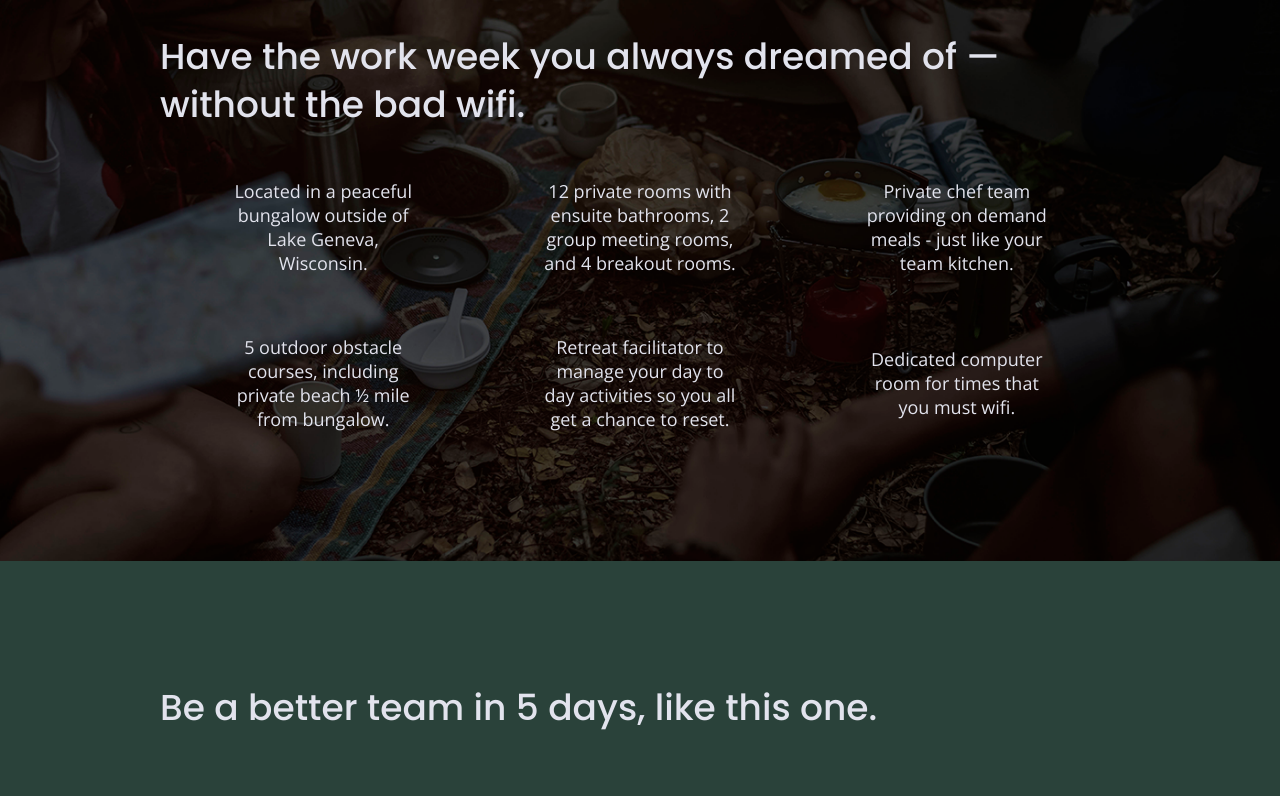
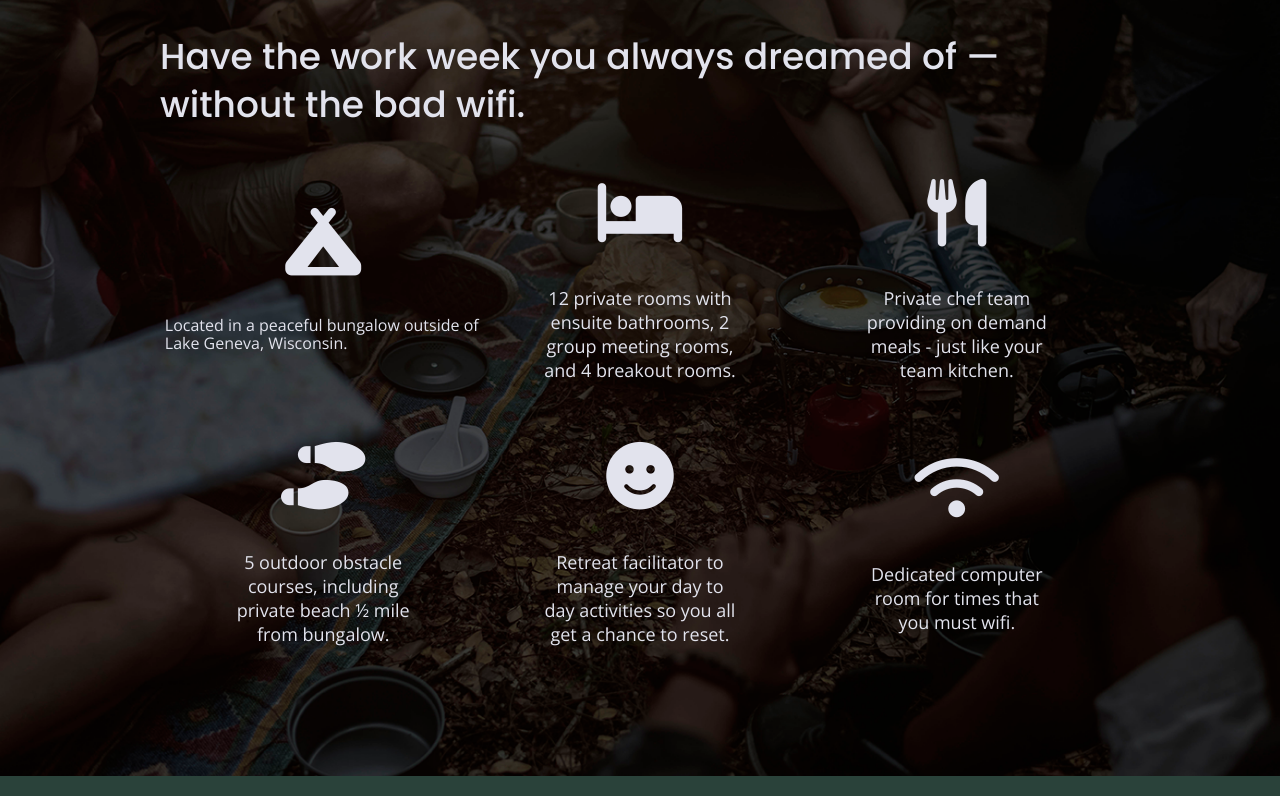
Before and after one commit to kdillhyon/unplugged-retreat, a website built with Parcel: page index.html in a window 1280 px wide. Shown: the part 1099-1895 px from the top of the page. Built offline with nearby package versions, Linux system fonts and the light colour scheme; files whose address does not match are found by name.

Commit message:
html fontawesome

```diff
--- a/About/index.html
+++ b/About/index.html
@@ -15,7 +15,8 @@
   <link rel="manifest" href="../site.webmanifest">
   <link rel="apple-touch-icon" href="../icon.png">
   <!-- Place favicon.ico in the root directory -->
-
+  <link href="https://fonts.googleapis.com/css?family=Open+Sans:400,700|Poppins:500,700" rel="stylesheet">
+  <script src="https://kit.fontawesome.com/92e45ee80b.js" crossorigin="anonymous"></script>
   <link rel="stylesheet" href="../css/normalize.css">
   <link rel="stylesheet" href="../css/main.css">
 
--- a/css/main.css
+++ b/css/main.css
@@ -332,6 +332,11 @@ input[type=button] {
   justify-content: center;
   align-items: center;
   flex-flow: row wrap;
+}
+
+.features i {
+  font-size: 3.75em;
+  margin-bottom: 40px;
 }
 
 .features p {
--- a/index.html
+++ b/index.html
@@ -13,6 +13,7 @@
   <!-- Place favicon.ico in the root directory -->
   <!-- Google Fonts -->
   <link href="https://fonts.googleapis.com/css?family=Open+Sans:400,700|Poppins:500,700" rel="stylesheet">
+  <script src="https://kit.fontawesome.com/92e45ee80b.js" crossorigin="anonymous"></script>
   <link rel="stylesheet" href="css/normalize.css">
   <link rel="stylesheet" href="css/main.css">
 </head>
@@ -70,14 +71,15 @@
         <h2>Have the work week you always dreamed of — without the bad wifi.</h2>
         <div class="features-items">
           <article>
-            <p class="fontawesome-icon">
+            <p class= "fontawesome.icon">
+              <i class= "fas fa-campground"></i>
             </p>
-            <p class="features-item-description">
               Located in a peaceful bungalow outside of Lake Geneva, Wisconsin.
             </p>
           </article>
           <article>
             <p class="fontawesome-icon">
+            <i class= "fas fa-bed"></i>
             </p>
             <p class="features-item-description">
               12 private rooms with ensuite bathrooms, 2 group meeting rooms, and 4 breakout rooms.
@@ -85,6 +87,7 @@
           </article>
           <article>
             <p class="fontawesome-icon">
+              <i class= "fas fa-utensils"></i>
             </p>
             <p class="features-item-description">
               Private chef team providing on demand meals - just like your team kitchen.
@@ -92,6 +95,7 @@
           </article>
           <article>
             <p class="fontawesome-icon">
+            <i class= "fas fa-shoe-prints"></i>
             </p>
             <p class="features-item-description">
               5 outdoor obstacle courses, including private beach ½ mile from bungalow.
@@ -99,6 +103,7 @@
           </article>
           <article>
             <p class="fontawesome-icon">
+            <i class= "fas fa-smile"></i>
             </p>
             <p class="features-item-description">
               Retreat facilitator to manage your day to day activities so you all get a chance to reset.
@@ -106,6 +111,7 @@
           </article>
           <article>
             <p class="fontawesome-icon">
+            <i class= "fas fa-wifi"></i>
             </p>
             <p class="features-item-description">
               Dedicated computer room for times that you must wifi.
```
Also changed, not shown: FAQ/index.html (+2 -1 lines).
